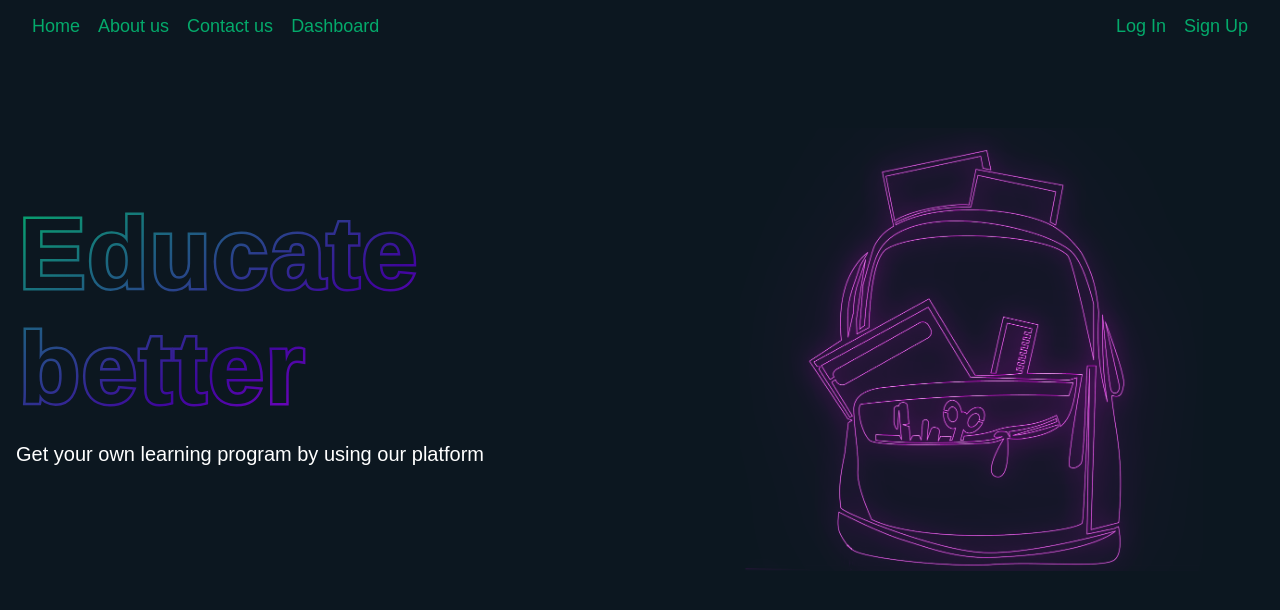
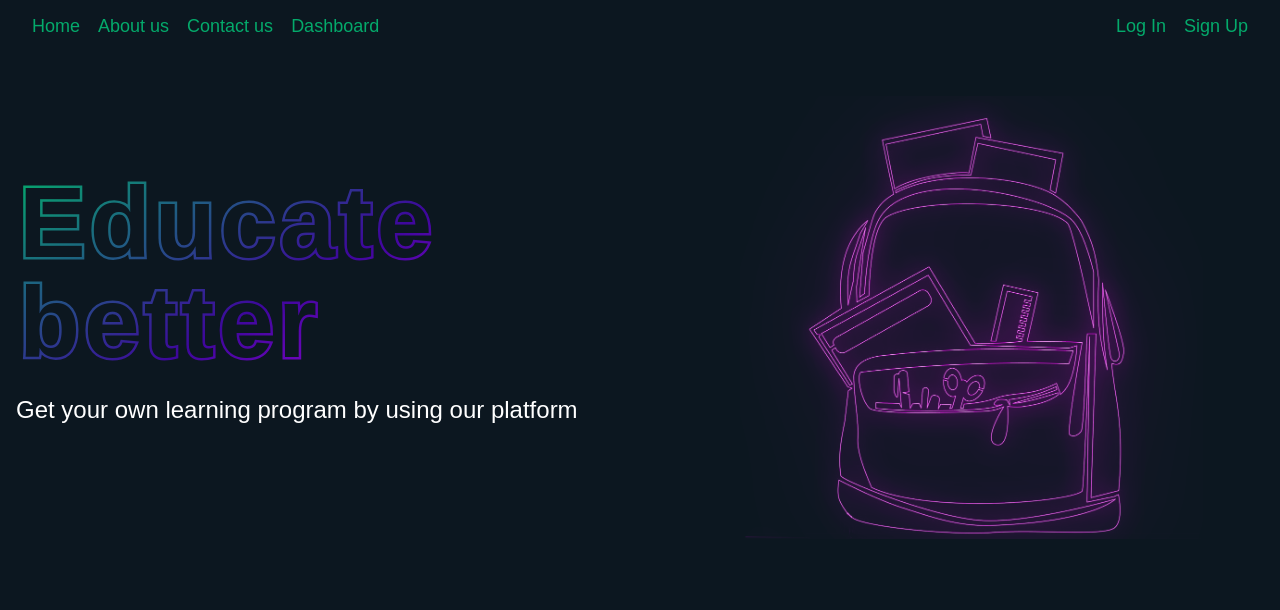
Before and after one commit to SookX/FreshEd, a React (Vite) app in the folder frontend/: page / in a window 1280 px wide. Shown: the top 610 px of the page. Built offline with nearby package versions, Linux system fonts and the light colour scheme; no server answers; a web font is replaced by a local one.

Commit message:
Home Pagee

```diff
--- a/frontend/src/css/home.css
+++ b/frontend/src/css/home.css
@@ -3,13 +3,14 @@
 
     min-height: 100vh;
 
-    padding: 12.8rem 0 15rem 0;
+    padding: 9.6rem 0 9.6rem 0;
 }
 
 .main-container {
     display: grid;
     grid-template-columns: repeat(2, 1fr);
     justify-items: center;
+    align-items: center;
     gap: 4.5rem;
     /* background-color: aqua; */
     align-items: center;
@@ -24,22 +25,23 @@
 .heading {
     /* background-color: aqua; */
     padding-left: 3px;
+    padding-right: 3px;
     font-size: 10rem;
-    margin-bottom: 1rem;
+    margin-bottom: 1.6rem;
     font-weight: 600;
-    letter-spacing: 1.5px;
+    letter-spacing: 0.4rem;
+    line-height: 1;
     background: 3px var(--main-gradient);
     -webkit-background-clip: text;
     -webkit-text-stroke: 0.5rem transparent;
     color: var(--bg);
-
 }
 
 
 
 .main-text {
     grid-column: 1;
-    font-size: 2rem;
+    font-size: 2.4rem;
     line-height: 1.8;
     /* color: var(--main); */
     margin-bottom: 3.2rem;
```
